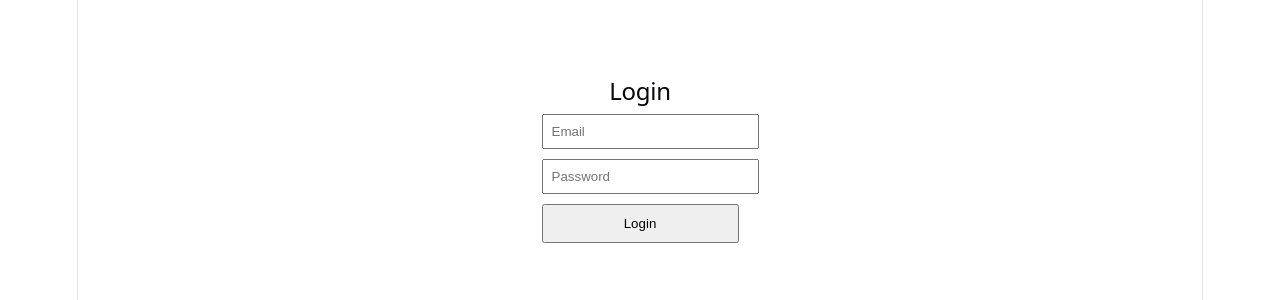
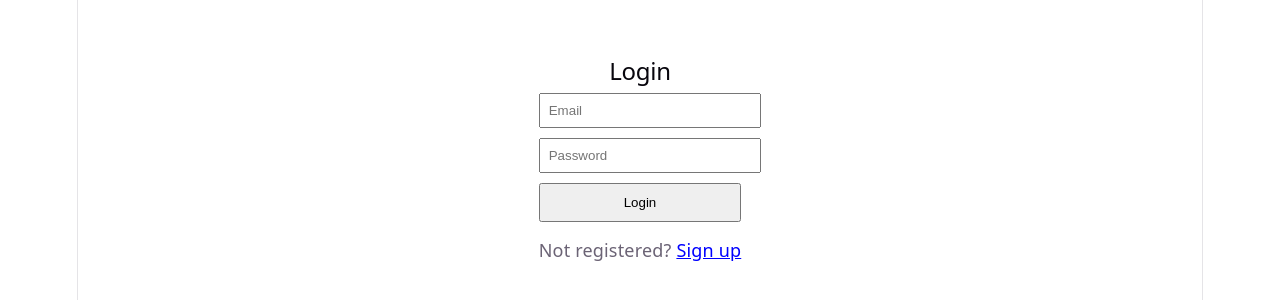
Before and after one commit to Shlesha5847/cclab, a React app in the folder frontend/: page /login in a window 1280 px wide. Shown: the part 240-540 px from the top of the page. Built offline with nearby package versions, Linux system fonts and the light colour scheme; the HTML template or start-up script is replaced by a standard one.

Commit message:
Enhance Login component with error handling and signup link
Added error message handling and signup link to the Login component.

```diff
--- a/frontend/src/pages/Login.jsx
+++ b/frontend/src/pages/Login.jsx
@@ -1,27 +1,49 @@
 import { useState } from 'react';
-import { useNavigate } from 'react-router-dom';
+import { useNavigate, Link } from 'react-router-dom';
 import axios from 'axios';
 
 const Login = () => {
     const [email, setEmail] = useState('');
     const [password, setPassword] = useState('');
+    const [errorMsg, setErrorMsg] = useState('');
     const navigate = useNavigate();
 
     const handleSubmit = async (e) => {
         e.preventDefault();
+        setErrorMsg('');
+
         try {
-            const response = await axios.post('http://100.55.84.181:5000/login', { email, password });
-            alert(response.data.message);
+            const response = await axios.post('http://100.55.84.181:5000/login', {
+                email,
+                password
+            });
+
+            // No alert — just navigate
             navigate('/home');
+
         } catch (error) {
             console.error('Login error', error);
-            alert(error.response?.data?.error || error.message || 'An error occurred');
+
+            // Show error in UI instead of alert
+            setErrorMsg(
+                error.response?.data?.error ||
+                error.message ||
+                'Login failed'
+            );
         }
     };
 
     return (
         <div style={{ padding: '20px', maxWidth: '400px', margin: 'auto' }}>
             <h2>Login</h2>
+
+            {/* Error Message */}
+            {errorMsg && (
+                <p style={{ color: 'red', marginBottom: '10px' }}>
+                    {errorMsg}
+                </p>
+            )}
+
             <form onSubmit={handleSubmit}>
                 <div style={{ marginBottom: '10px' }}>
                     <input
@@ -33,6 +55,7 @@ const Login = () => {
                         style={{ width: '100%', padding: '8px' }}
                     />
                 </div>
+
                 <div style={{ marginBottom: '10px' }}>
                     <input
                         type="password"
@@ -43,8 +66,19 @@ const Login = () => {
                         style={{ width: '100%', padding: '8px' }}
                     />
                 </div>
-                <button type="submit" style={{ width: '100%', padding: '10px' }}>Login</button>
+
+                <button type="submit" style={{ width: '100%', padding: '10px' }}>
+                    Login
+                </button>
             </form>
+
+            {/* Signup Option */}
+            <p style={{ marginTop: '15px', textAlign: 'center' }}>
+                Not registered?{' '}
+                <Link to="/signup" style={{ color: 'blue', textDecoration: 'underline' }}>
+                    Sign up
+                </Link>
+            </p>
         </div>
     );
 };
```
